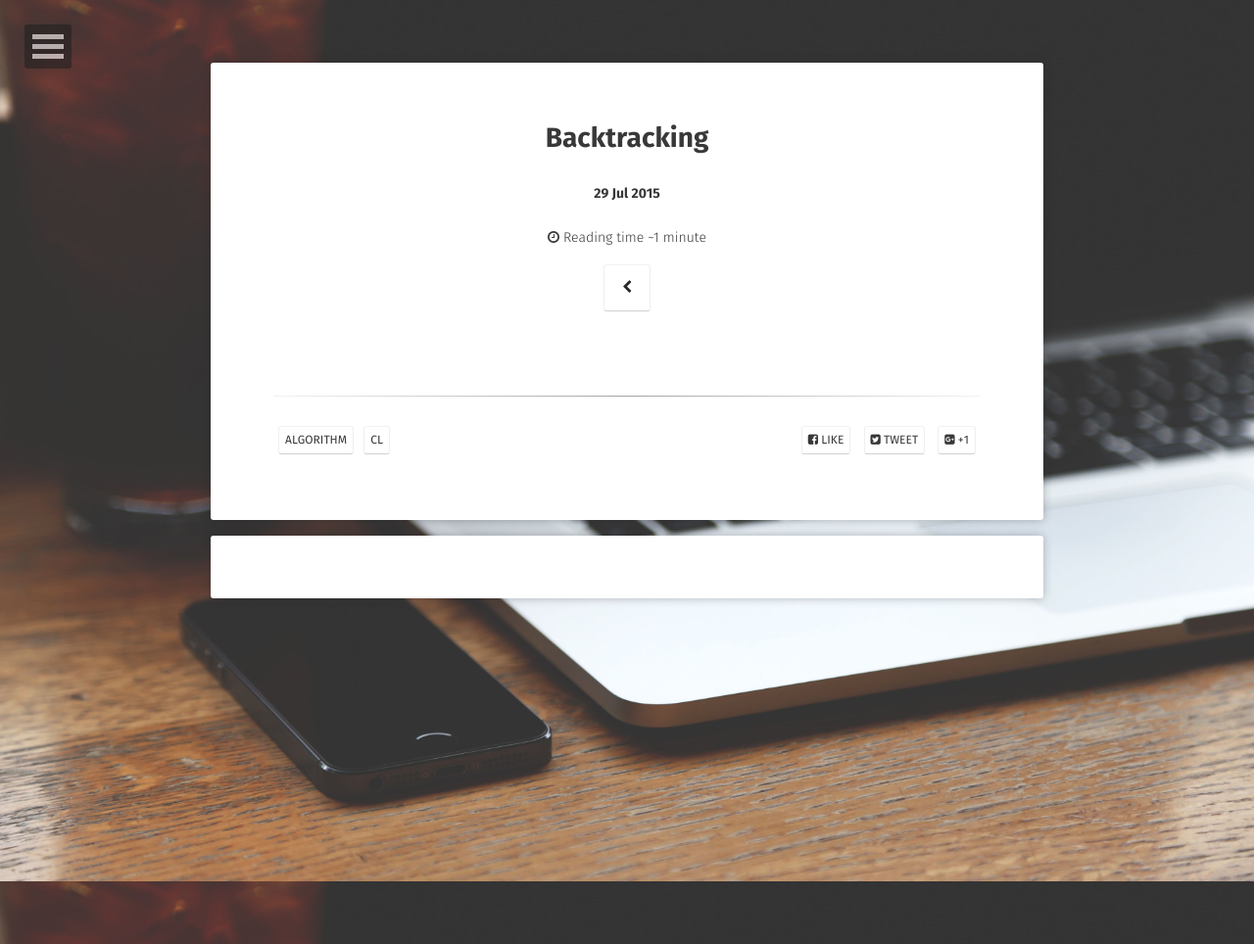
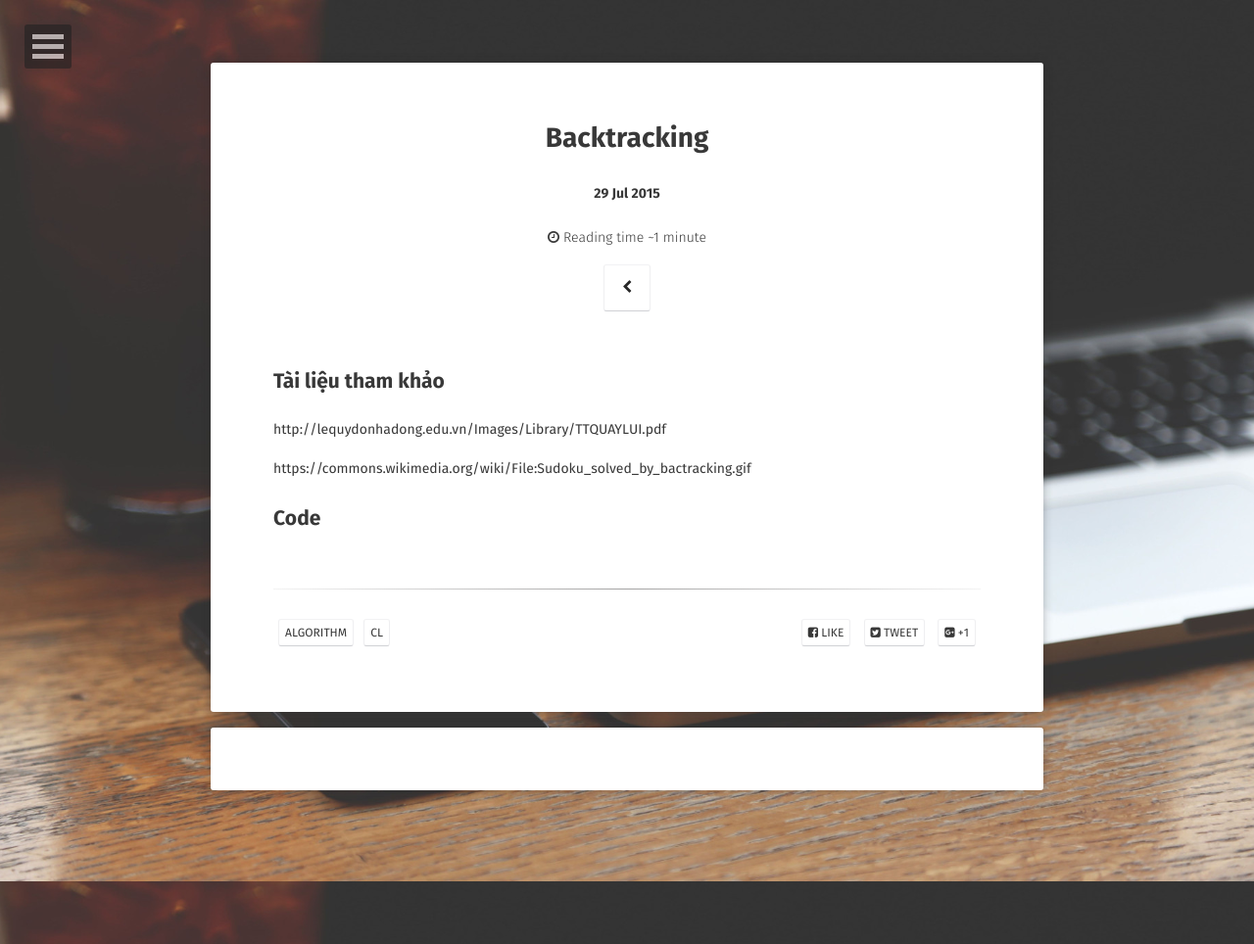
Before and after one commit to hgminh95/hgminh95.github.io, a Jekyll site: the page built from _posts/2015-07-29-backtracking.md, in a window 1280 px wide. Shown: the whole page at 98% size. Built offline with Jekyll 4.4.1, drawn with Linux system fonts in a browser that asks for light colours; some web fonts are replaced; comment, search, counter and statistics services are not loaded.

Commit message:
Add backtracking post

```diff
--- a/_posts/2015-07-29-backtracking.md
+++ b/_posts/2015-07-29-backtracking.md
@@ -8,3 +8,11 @@ tag:
 - cl
 comments: true
 ---
+
+## Tài liệu tham khảo
+
+http://lequydonhadong.edu.vn/Images/Library/TTQUAYLUI.pdf
+
+https://commons.wikimedia.org/wiki/File:Sudoku_solved_by_bactracking.gif
+
+## Code
```
